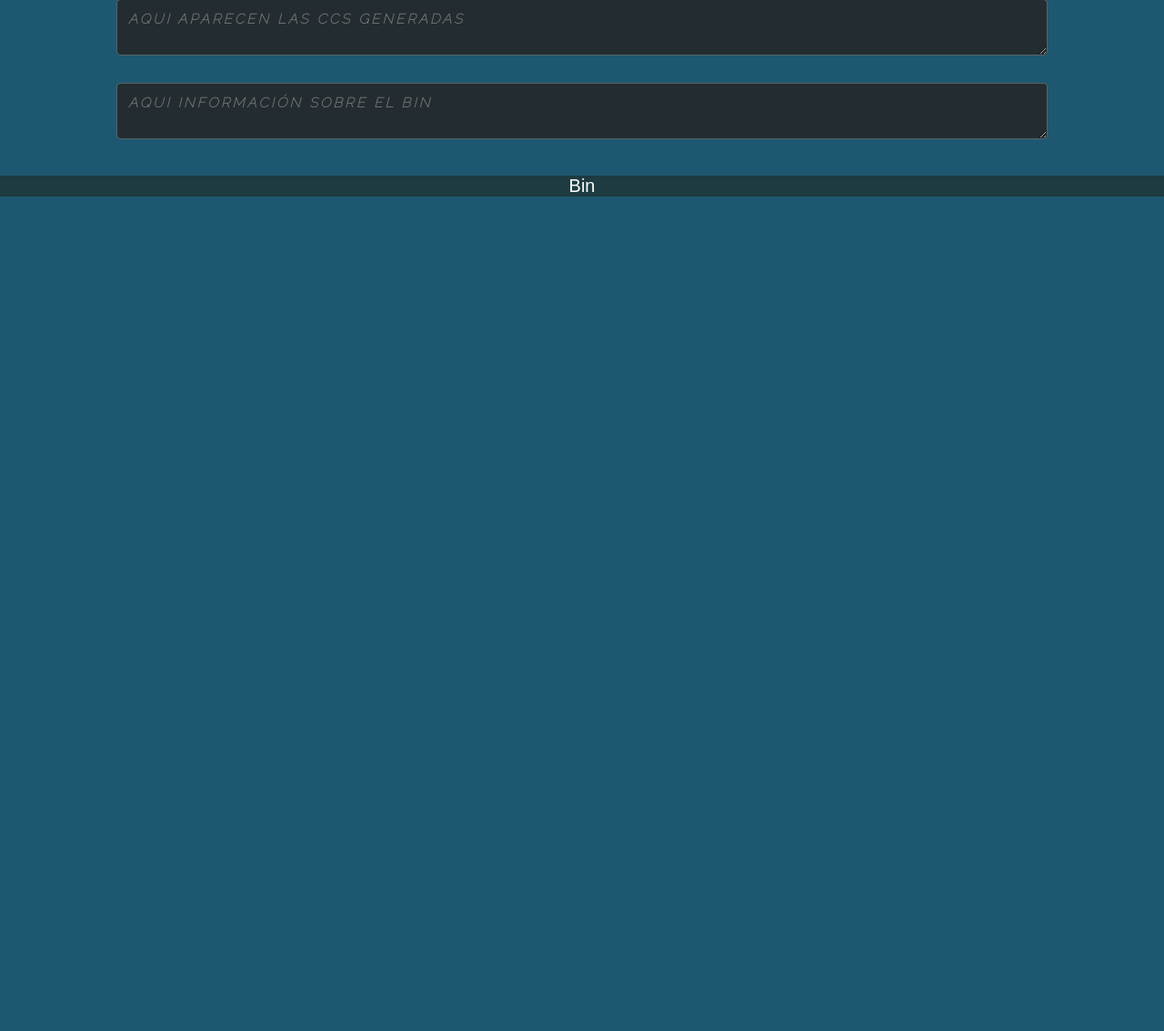
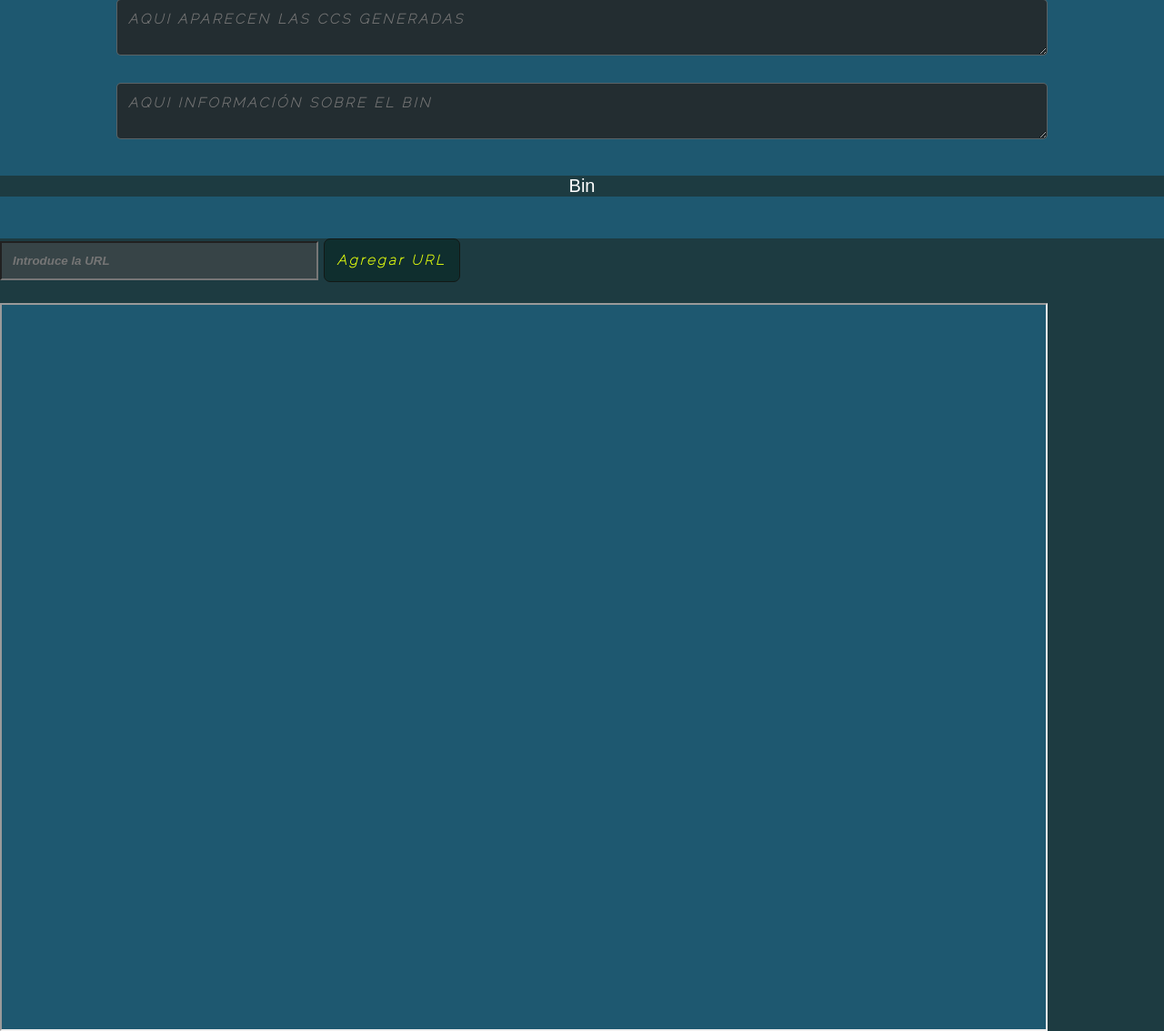
Before and after one commit to h-wholf/orc, a PHP site: page /index.php in a window 1280 px wide. Shown: the part 584-1717 px from the top of the page at 91% size. Before the commit the page ends 800 px from the top, so only its background shows below. Run offline with PHP 8.4, Linux system fonts and the light colour scheme; some libraries are stand-ins or nearby versions.

Commit message:
se añadio iframe

```diff
--- a/content.php
+++ b/content.php
@@ -21,8 +21,12 @@
 
 
 
-
-
+<div>
+	<input class="inputBox" type="text" id="url" placeholder="Introduce la URL">
+	<button class="boton2" onclick="agregarUrl()">Agregar URL</button>
+	<br><br>
+	<iframe class="contenido" id="miIframe" width="90%" height= "400px" ></iframe>
+</div>
 
 
 
--- a/funciones.js
+++ b/funciones.js
@@ -135,3 +135,8 @@ function datos() {
 
 
 }
+
+function agregarUrl() {
+      var url = document.getElementById("url").value;
+      document.getElementById("miIframe").src = url;
+    }
```
